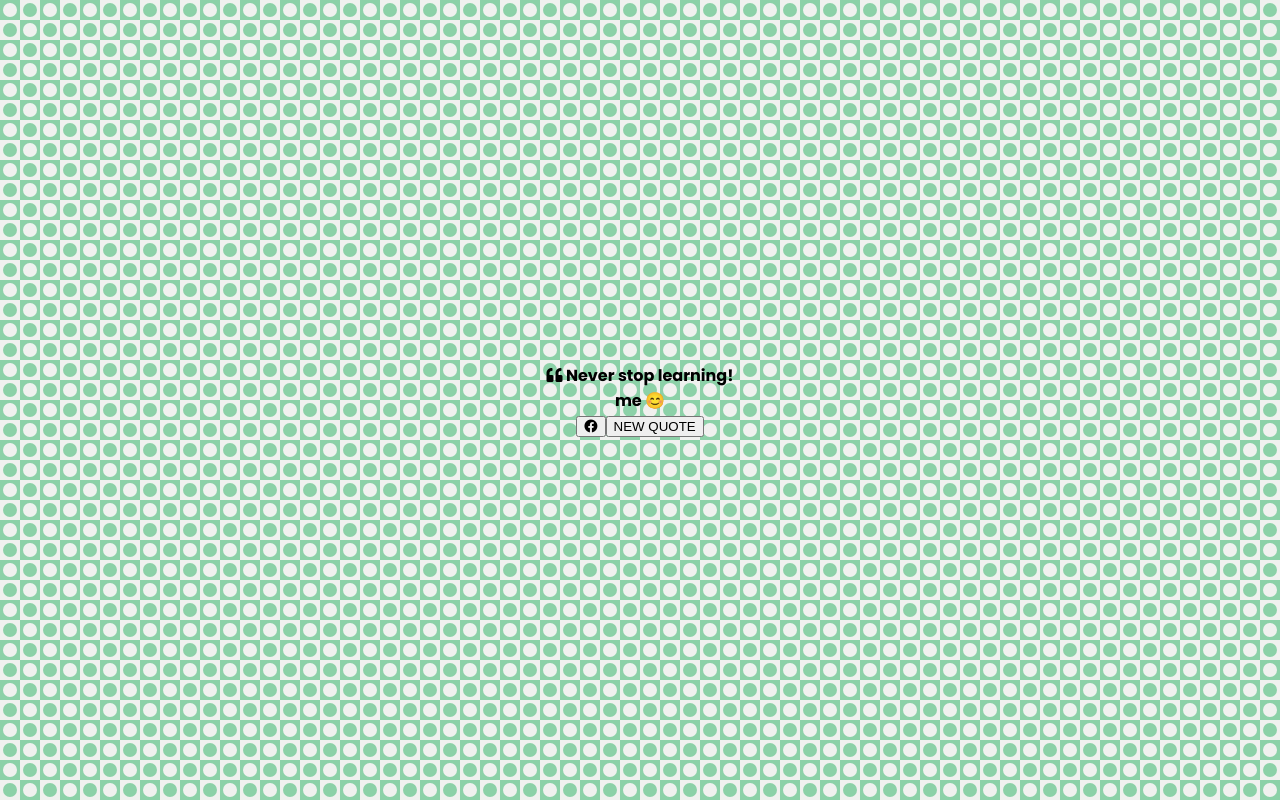
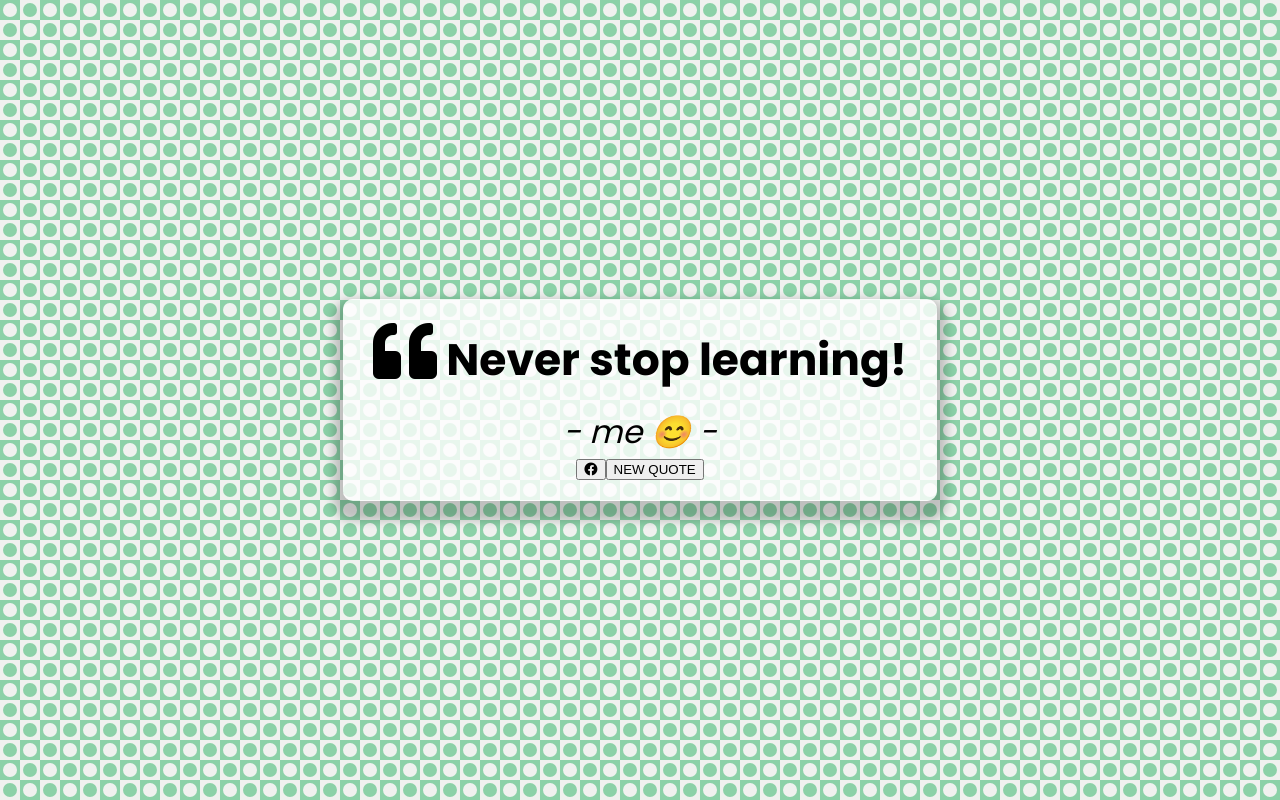
Before and after one commit to minimomo14/Quote-Generator, a plain HTML site: page quote-generator/index.html in a window 1280 px wide. Drawn offline with Linux system fonts and the light colour scheme.

Commit message:
styling .quote-text

```diff
--- a/quote-generator/index.html
+++ b/quote-generator/index.html
@@ -18,7 +18,7 @@
         </div>
         <!-- Author -->
         <div class="quote-author">
-            <span id="author">me 😊</span>
+            <span id="author"> - me 😊 - </span>
         </div>
         <!-- Buttons -->
         <div class="button-container">
--- a/quote-generator/style.css
+++ b/quote-generator/style.css
@@ -18,3 +18,41 @@ body {
   justify-content: center;
 
 }
+
+.quote-container {
+  width: auto;
+  max-width: 900px;
+  padding: 20px 30px;
+  border-radius: 10px;
+  background-color: rgba(255, 255,255, 0.8);
+  box-shadow: 0 10px 10px 10px rgba(0 ,0 ,0, 0.2);
+}
+
+.quote-text {
+  font-size: 2.75rem;
+}
+
+.long-quote {
+  font-size: 2rem;
+}
+
+.fa-quote-left {
+  font-size: 4rem;
+}
+
+.quote-author {
+  margin-top: 16px;
+  font-size: 2rem;
+  font-weight: 400;
+  font-style: italic;
+}
+
+/*  Media Query  */
+@media screen and (max-width: 1000px) {
+  .quote-container {
+    margin: 0 auto;
+  }
+  .quote-text {
+    font-size: 2.5rem;
+  }
+}
```
